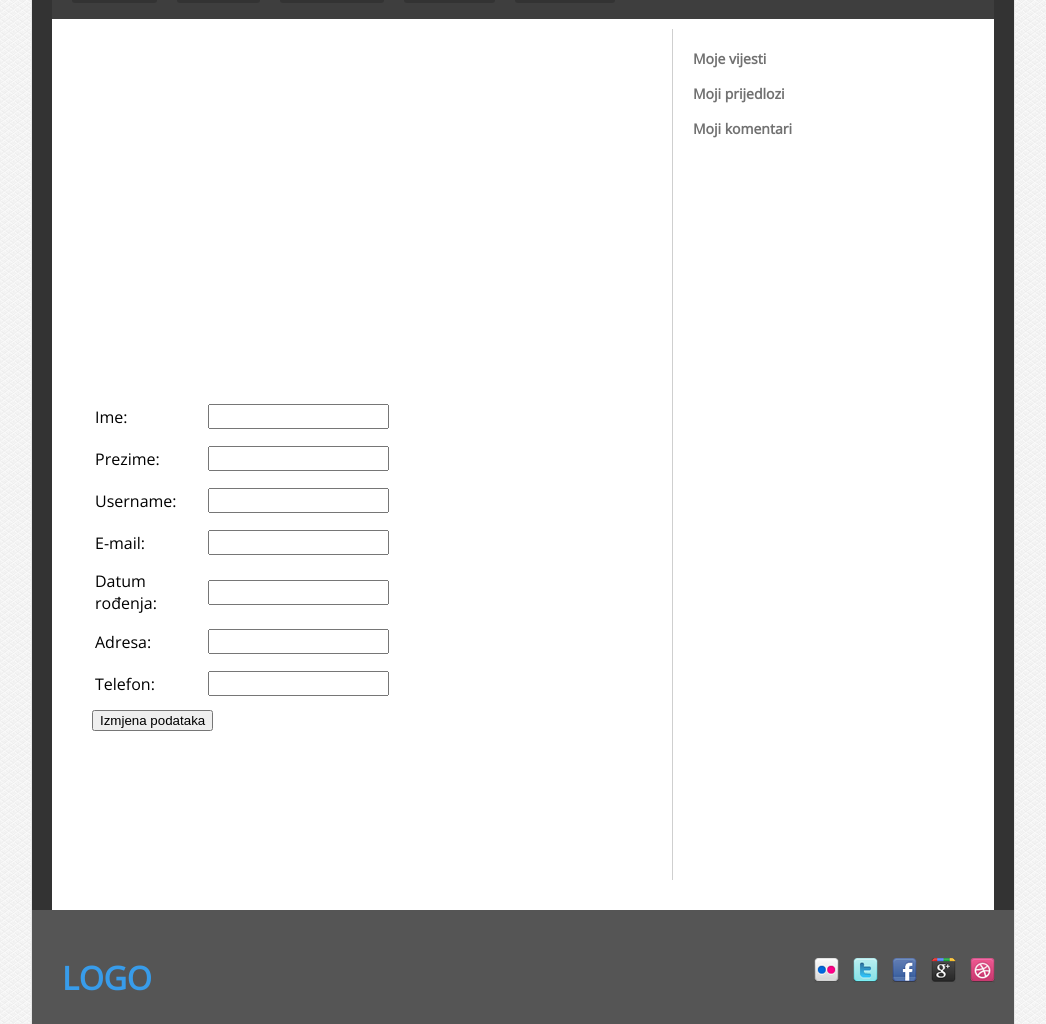
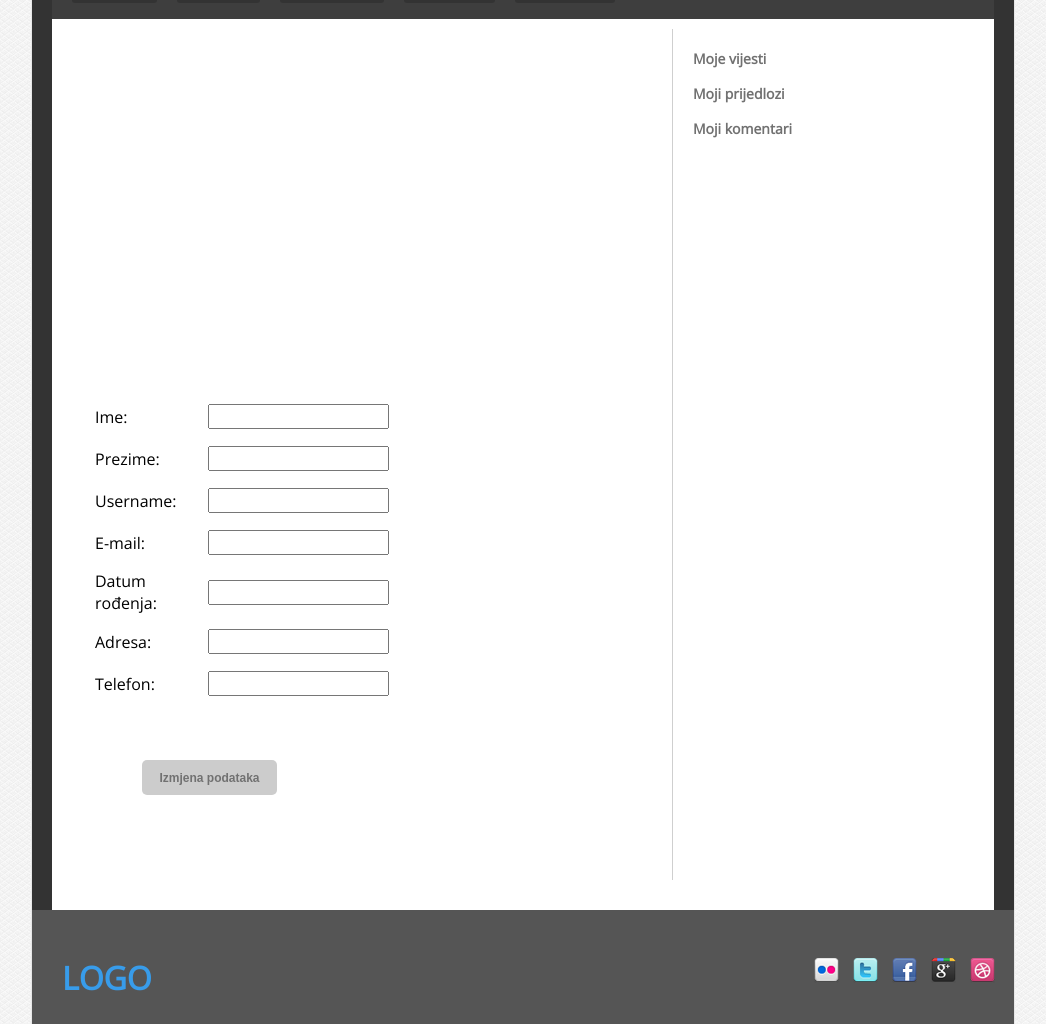
Before and after one commit to NSoft-Projekti/eGovernment, a PHP site: page /profile.php in a window 1280 px wide. Shown: the part 167-1191 px from the top of the page, without its empty margins (117-1163 px from the left). Run offline with PHP 8.4, Linux system fonts and the light colour scheme; the visitor is signed in with stand-in values (Sample User, id 1); data that the repository does not hold is empty.

Commit message:
input button css

```diff
--- a/style/profile.css
+++ b/style/profile.css
@@ -34,6 +34,21 @@
     padding: 0;
 
 }
+input[type=submit] {
+    padding:5px 15px; background:#ccc;
+    border:0 none;
+    cursor:pointer;
+    -webkit-border-radius: 5px;
+    -moz-border-radius: 5px;
+    border-radius: 5px;
+    font-size:12px;
+    color: #717171;
+    width:135px;
+    height:35px;
+    font-weight:bold;
+    margin-left:50px;
+    margin-top:50px;
+}
 
 #column-right{
     float: left;
@@ -69,6 +84,3 @@
     color: #389CEA;
 
 }
-.text{
-
-}
```
